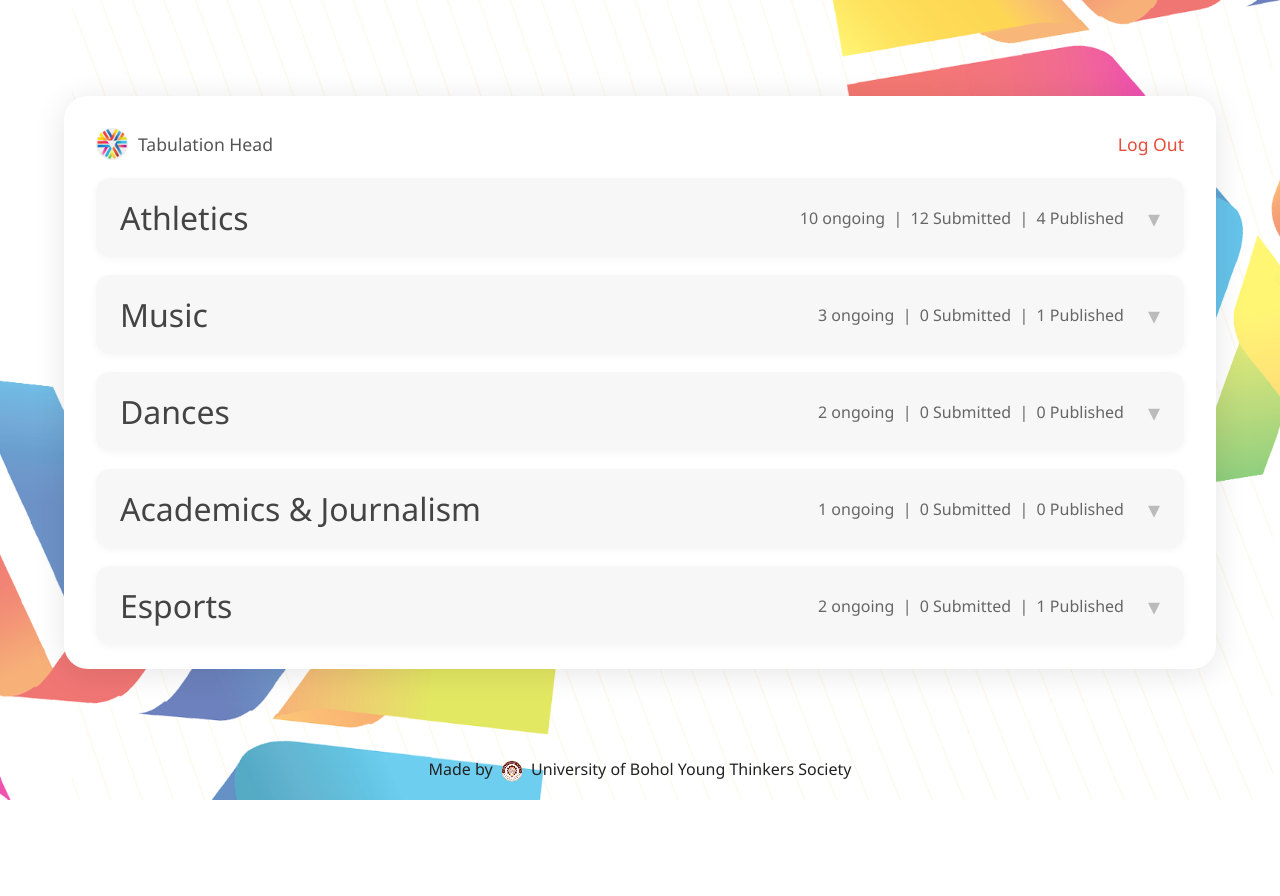
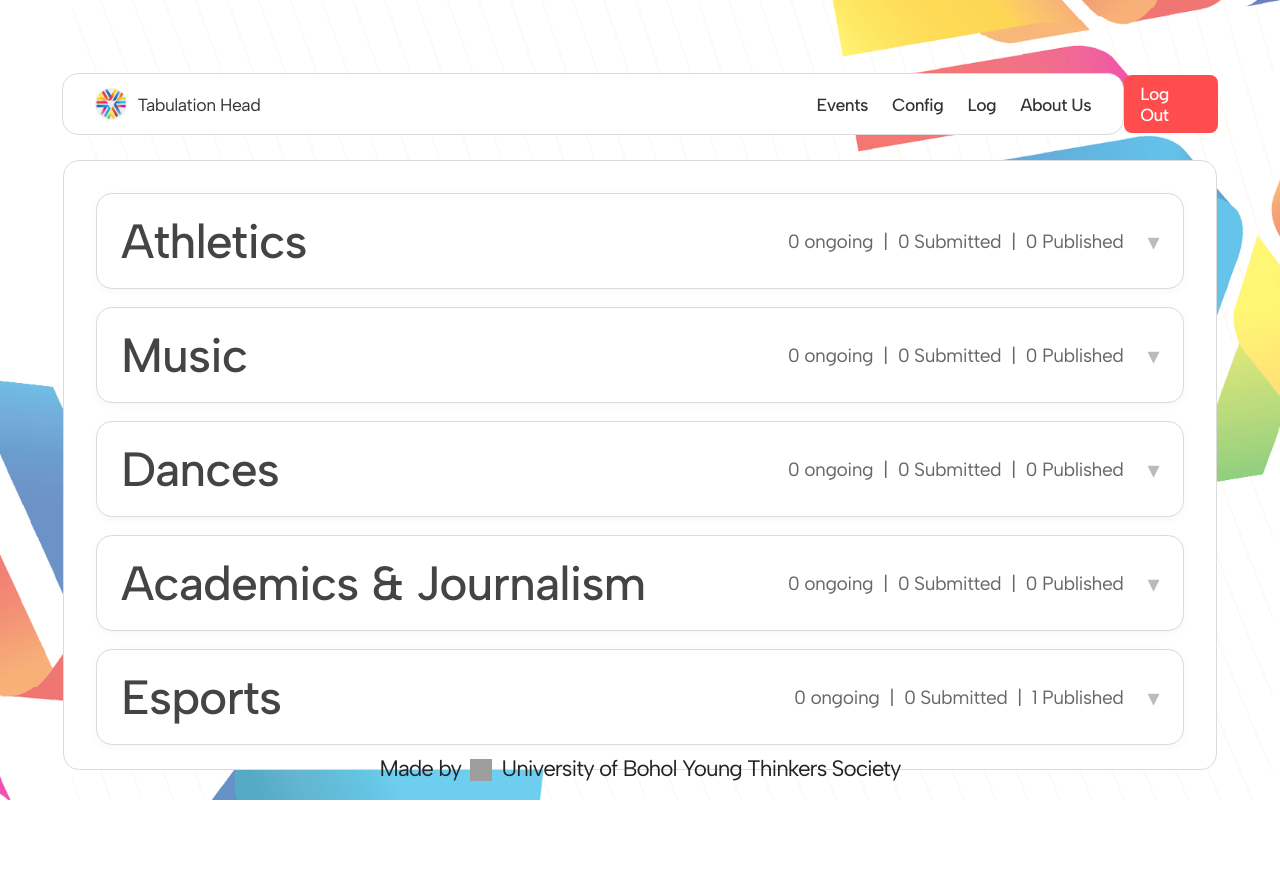
Before and after one commit to UB-Young-Thinkers-Society/UBDaysMedalTally, a PHP site: page /tabulation-head.html in a window 1280 px wide. After the commit the page ends 800 px from the top, so only its background shows below. Run offline with PHP 8.4, Linux system fonts and the light colour scheme; grey boxes are pictures that could not be loaded.

Commit message:
Adjusted TabulationHead page UI and simplified script

```diff
--- a/Medal Tally 2.0/index.html
+++ b/Medal Tally 2.0/index.html
@@ -3,7 +3,7 @@
 <head>
     <meta charset="UTF-8">
     <meta name="viewport" content="width=device-width, initial-scale=1.0">
-    <title>Login Page</title>
+    <title>UBDays Medal Tally</title>
     <link rel="stylesheet" href="styles.css">
     <link rel="icon" type="img/Login-Logo.png" href="img/Login-Logo.png">
 </head>
--- a/Medal Tally 2.0/styles-tabulation.css
+++ b/Medal Tally 2.0/styles-tabulation.css
@@ -1,45 +1,69 @@
+@import url('https://fonts.googleapis.com/css2?family=Albert+Sans:ital,wght@0,100..900;1,100..900&family=Montserrat:ital,wght@0,100..900;1,100..900&display=swap');
+
 body {
     margin: 0;
-    font-family: 'Segoe UI', Arial, sans-serif;
+    font-family: "Albert Sans", sans-serif;
     background: #fff;
     position: relative;
     min-height: 100vh;
+    letter-spacing: -.5px;
 }
 
 .background {
     position: fixed;
     top: 0; left: 0; right: 0; bottom: 0;
-    z-index: 0;
+    z-index: -99;
     background: url('img/BG.png') no-repeat center center;
     background-size: cover;
     opacity: 0.7;
 }
 
-.main-card {
-    position: relative;
-    z-index: 1;
-    width: calc(100vw - 2in);
-    min-height: calc(100vh - 3in);
-    margin: 1in auto 2in auto;
-    background: #fff;
-    border-radius: 24px;
-    box-shadow: 0 4px 32px rgba(0,0,0,0.10);
-    padding: 32px 32px 24px 32px;
+.header {
+    display: flex;
+    flex-direction: row;
+    width: calc(100vw - 1.3in);
+    height: 80px;
+    margin: 4rem auto 1rem auto;
+    justify-content: space-between;
+    align-items: center;
+    /* padding:  0 32px; */
 }
 
-.header {
+.navSection {
+    width: 92%;
+    height: 60px;
     display: flex;
     justify-content: space-between;
     align-items: center;
-    margin-bottom: 18px;
+    gap: 20px;
+    background-color: #fff;
+    border: 1px solid #DBDBDB;
+    border-radius: 16px;
 }
 
-.admin-info {
+#logoutBtn {
+    background: #ff4d4d;
+    border: none;
+    border-radius: 8px;
+    padding: 8px 16px;
+    cursor: pointer;
+}
+
+.logout {
+    color: #fff;
+    text-decoration: none;
+    font-size: 1.1rem;
+    font-weight: 500;
+}
+
+.accInfo {
     display: flex;
     align-items: center;
+    width: auto;
     gap: 10px;
     font-size: 1.1rem;
-    color: #555;
+    color: #333;
+    padding: 0 32px;
 }
 
 .admin-icon {
@@ -49,11 +73,36 @@ body {
     background: #eee;
 }
 
-.logout {
-    color: #e74c3c;
+.navButtons {
+    display: flex;
+    align-items: center;
+    gap: 24px;
+    font-size: 1.1rem;
+    color: #333;
+    padding: 0 32px;
+}
+
+.navButtons a {
     text-decoration: none;
-    font-size: 1.1rem;
+    color: #333;
     font-weight: 500;
+    transition: color 0.2s;
+}
+
+.navButtons a:hover {
+    border-bottom: 1px solid #2d5be3;
+}
+
+.main-card {
+    position: relative;
+    z-index: 1;
+    width: calc(100vw - 2in);
+    min-height: calc(100vh - 3in);
+    margin: 0 auto 2in auto;
+    background: #fff;
+    border: 1px solid #DBDBDB;
+    border-radius: 16px;
+    padding: 32px 32px 24px 32px;
 }
 
 .categories {
@@ -66,12 +115,17 @@ body {
     display: flex;
     align-items: center;
     justify-content: space-between;
-    background: #f7f7f7;
-    border-radius: 14px;
+    background: #ffffff;
+    border: 1px solid #DBDBDB;
+    border-radius: 16px;
     box-shadow: 0 2px 8px rgba(0,0,0,0.04);
     padding: 18px 24px;
     font-size: 1.1rem;
     transition: box-shadow 0.2s;
+}
+
+.category:hover{
+    cursor: pointer;
 }
 
 .category:hover {
@@ -79,15 +133,16 @@ body {
 }
 
 .cat-title {
-    font-size: 2rem;
+    font-size: 3rem;
     font-weight: 500;
+    letter-spacing: -1px;
     color: #444;
     flex: 1;
 }
 
 .cat-status {
     color: #666;
-    font-size: 1rem;
+    font-size: 1.2rem;
     margin-right: 24px;
     white-space: nowrap;
 }
@@ -109,7 +182,8 @@ footer {
     width: 100%;
     text-align: center;
     z-index: 2;
-    font-size: 1rem;
+    font-size: 1.4rem;
+    letter-spacing: -1px;
     color: #222;
     background: none;
 }
--- a/Medal Tally 2.0/tabulation-head.html
+++ b/Medal Tally 2.0/tabulation-head.html
@@ -8,20 +8,36 @@
     <link rel="icon" href="img/Login-Logo.png">
 </head>
 <body>
-    <div class="background"></div>
-    <div class="main-card">
-        <div class="header">
-            <div class="admin-info">
+    <div class="header">
+        <div class="navSection">
+
+            <div class="accInfo">
                 <img src="img/Login-Logo.png" alt="Admin" class="admin-icon">
                 <span>Tabulation Head</span>
             </div>
-            <a href="#" class="logout" id="logoutBtn">Log Out</a>
+
+            <div class="navButtons">
+                <a href="tabulation-head.html" class="nav-btn active">Events</a>
+                <a href="#" class="nav-btn">Config</a>
+                <a href="#" class="nav-btn">Log</a>
+                <a href="#" class="nav-btn">About Us</a>
+            </div>
+
         </div>
+
+        <div id="logoutBtn">
+            <a href="#" class="logout" >Log Out</a>
+        </div>
+
+    </div>
+
+    <div class="main-card">
+
         <div class="categories">
-            <div class="category" id="athletics-category">
+            <div class="category" data-details="athletics-details" id="athletics-category">
                 <div class="cat-title">Athletics</div>
-                <div class="cat-status">10 ongoing &nbsp;|&nbsp; 12 Submitted &nbsp;|&nbsp; 4 Published</div>
-                <div class="cat-arrow" id="athletics-arrow">&#9662;</div>
+                <div class="cat-status">0 ongoing &nbsp;|&nbsp; 0 Submitted &nbsp;|&nbsp; 0 Published</div>
+                <div class="cat-arrow" id="arrow">&#9662;</div>
             </div>
             <div class="category-details" id="athletics-details" style="display:none;">
                 <table class="events-table">
@@ -30,7 +46,18 @@
                             <th>Event Name</th>
                             <th>Medal Count</th>
                             <th>Status</th>
-                            <th>Filters</th>
+                            <th class="filterHeader">
+                                <div class="filterTitle">
+                                    Filters
+                                </div>
+                                <div class="filterButtons">
+                                    <button class="filterButt ongoing"></button>
+                                    <button class="filterButt review"></button>
+                                    <button class="filterButt approved"></button>
+                                    <button class="filterButt published"></button>
+                                    <button class="filterButt locked"></button>
+                                </div>
+                            </th>
                             <th>Actions</th>
                         </tr>
                     </thead>
@@ -65,123 +92,152 @@
                                 <button class="delete-btn">Delete</button>
                             </td>
                         </tr>
+                    </tbody>
+                </table>
+            </div>
+
+            <div class="category" data-details="music-details">
+                <div class="cat-title">Music</div>
+                <div class="cat-status">0 ongoing &nbsp;|&nbsp; 0 Submitted &nbsp;|&nbsp; 0 Published</div>
+                <div class="cat-arrow" id="arrow">&#9662;</div>
+            </div>
+            <div class="category-details" id="music-details" style="display:none;">
+                <table class="events-table">
+                    <thead>
                         <tr>
-                            <td>Archery – 20M – Women</td>
-                            <td>1</td>
-                            <td><span class="status ongoing">ongoing</span></td>
+                            <th>Event Name</th>
+                            <th>Medal Count</th>
+                            <th>Status</th>
+                            <th class="filterHeader">
+                                <div class="filterTitle">
+                                    Filters
+                                </div>
+                                <div class="filterButtons">
+                                    <button class="filterButt ongoing"></button>
+                                    <button class="filterButt review"></button>
+                                    <button class="filterButt approved"></button>
+                                    <button class="filterButt published"></button>
+                                    <button class="filterButt locked"></button>
+                                </div>
+                            </th>
+                            <th>Actions</th>
+                        </tr>
+                    </thead>
+                    <tbody>
+                        <tr>
                             <td>
-                                <button class="filter review">For Review</button>
-                                <button class="filter approved">Approved</button>
-                                <button class="filter published">Published</button>
-                                <button class="filter locked">Locked</button>
-                            </td>
-                            <td>
-                                <button class="edit-btn">Edit</button>
-                                <button class="delete-btn">Delete</button>
-                            </td>
-                        </tr>
-                        <tr>
-                            <td>Archery – 20M – Men</td>
-                            <td>1</td>
-                            <td><span class="status ongoing">ongoing</span></td>
-                            <td>
-                                <button class="filter review">For Review</button>
-                                <button class="filter approved">Approved</button>
-                                <button class="filter published">Published</button>
-                                <button class="filter locked">Locked</button>
-                            </td>
-                            <td>
-                                <button class="edit-btn">Edit</button>
-                                <button class="delete-btn">Delete</button>
-                            </td>
-                        </tr>
-                        <tr>
-                            <td>Archery – 40M – Women</td>
-                            <td>1</td>
-                            <td><span class="status ongoing">ongoing</span></td>
-                            <td>
-                                <button class="filter review">For Review</button>
-                                <button class="filter approved">Approved</button>
-                                <button class="filter published">Published</button>
-                                <button class="filter locked">Locked</button>
-                            </td>
-                            <td>
-                                <button class="edit-btn">Edit</button>
-                                <button class="delete-btn">Delete</button>
-                            </td>
-                        </tr>
-                        <tr>
-                            <td>Archery – 40M – Men</td>
-                            <td>1</td>
-                            <td><span class="status ongoing">ongoing</span></td>
-                            <td>
-                                <button class="filter review">For Review</button>
-                                <button class="filter approved">Approved</button>
-                                <button class="filter published">Published</button>
-                                <button class="filter locked">Locked</button>
-                            </td>
-                            <td>
-                                <button class="edit-btn">Edit</button>
-                                <button class="delete-btn">Delete</button>
-                            </td>
-                        </tr>
-                        <tr>
-                            <td>Archery – 10M – Women</td>
-                            <td>1</td>
-                            <td><span class="status ongoing">ongoing</span></td>
-                            <td>
-                                <button class="filter review">For Review</button>
-                                <button class="filter approved">Approved</button>
-                                <button class="filter published">Published</button>
-                                <button class="filter locked">Locked</button>
-                            </td>
-                            <td>
-                                <button class="edit-btn">Edit</button>
-                                <button class="delete-btn">Delete</button>
-                            </td>
                         </tr>
                     </tbody>
                 </table>
             </div>
-
-            <div class="category">
-                <div class="cat-title">Music</div>
-                <div class="cat-status">3 ongoing &nbsp;|&nbsp; 0 Submitted &nbsp;|&nbsp; 1 Published</div>
-                <div class="cat-arrow">&#9662;</div>
+            <div class="category" data-details="dances-details">
+                <div class="cat-title">Dances</div>
+                <div class="cat-status">0 ongoing &nbsp;|&nbsp; 0 Submitted &nbsp;|&nbsp; 0 Published</div>
+                <div class="cat-arrow" id="arrow">&#9662;</div>
             </div>
-            <div class="category">
-                <div class="cat-title">Dances</div>
-                <div class="cat-status">2 ongoing &nbsp;|&nbsp; 0 Submitted &nbsp;|&nbsp; 0 Published</div>
-                <div class="cat-arrow">&#9662;</div>
+            <div class="category-details" id="dances-details" style="display:none;">
+                <table class="events-table">
+                    <thead>
+                        <tr>
+                            <th>Event Name</th>
+                            <th>Medal Count</th>
+                            <th>Status</th>
+                            <th class="filterHeader">
+                                <div class="filterTitle">
+                                    Filters
+                                </div>
+                                <div class="filterButtons">
+                                    <button class="filterButt ongoing"></button>
+                                    <button class="filterButt review"></button>
+                                    <button class="filterButt approved"></button>
+                                    <button class="filterButt published"></button>
+                                    <button class="filterButt locked"></button>
+                                </div>
+                            </th>
+                            <th>Actions</th>
+                        </tr>
+                    </thead>
+                    <tbody>
+                        <tr>
+                            <td>
+                        </tr>
+                    </tbody>
+                </table>
             </div>
-            <div class="category">
+            <div class="category" data-details="acad-details">
                 <div class="cat-title">Academics &amp; Journalism</div>
-                <div class="cat-status">1 ongoing &nbsp;|&nbsp; 0 Submitted &nbsp;|&nbsp; 0 Published</div>
-                <div class="cat-arrow">&#9662;</div>
+                <div class="cat-status">0 ongoing &nbsp;|&nbsp; 0 Submitted &nbsp;|&nbsp; 0 Published</div>
+                <div class="cat-arrow" id="arrow">&#9662;</div>
             </div>
-            <div class="category">
+            <div class="category-details" id="acad-details" style="display:none;">
+                <table class="events-table">
+                    <thead>
+                        <tr>
+                            <th>Event Name</th>
+                            <th>Medal Count</th>
+                            <th>Status</th>
+                            <th class="filterHeader">
+                                <div class="filterTitle">
+                                    Filters
+                                </div>
+                                <div class="filterButtons">
+                                    <button class="filterButt ongoing"></button>
+                                    <button class="filterButt review"></button>
+                                    <button class="filterButt approved"></button>
+                                    <button class="filterButt published"></button>
+                                    <button class="filterButt locked"></button>
+                                </div>
+                            </th>
+                            <th>Actions</th>
+                        </tr>
+                    </thead>
+                    <tbody>
+                        <tr>
+                            <td>
+                        </tr>
+                    </tbody>
+                </table>
+            </div>
+            <div class="category" data-details="esports-details">
                 <div class="cat-title">Esports</div>
-                <div class="cat-status">2 ongoing &nbsp;|&nbsp; 0 Submitted &nbsp;|&nbsp; 1 Published</div>
-                <div class="cat-arrow">&#9662;</div>
+                <div class="cat-status">0 ongoing &nbsp;|&nbsp; 0 Submitted &nbsp;|&nbsp; 1 Published</div>
+                <div class="cat-arrow" id="arrow">&#9662;</div>
+            </div>
+            <div class="category-details" id="esports-details" style="display:none;">
+                <table class="events-table">
+                    <thead>
+                        <tr>
+                            <th>Event Name</th>
+                            <th>Medal Count</th>
+                            <th>Status</th>
+                            <th class="filterHeader">
+                                <div class="filterTitle">
+                                    Filters
+                                </div>
+                                <div class="filterButtons">
+                                    <button class="filterButt ongoing"></button>
+                                    <button class="filterButt review"></button>
+                                    <button class="filterButt approved"></button>
+                                    <button class="filterButt published"></button>
+                                    <button class="filterButt locked"></button>
+                                </div>
+                            </th>
+                            <th>Actions</th>
+                        </tr>
+                    </thead>
+                    <tbody>
+                        <tr>
+                            <td>
+                        </tr>
+                    </tbody>
+                </table>
             </div>
         </div>
     </div>
     <footer>
-        <span>Made by <img src="img/UBYTeS New Logo 1.png" alt="UB Logo" class="ub-logo"> University of Bohol Young Thinkers Society</span>
+        <span>Made by <img src="../logos/ubytesLogo@3x.png" alt="UB Logo" class="ub-logo"> University of Bohol Young Thinkers Society</span>
     </footer>
-    <script>
-        document.getElementById('athletics-arrow').onclick = function() {
-            var details = document.getElementById('athletics-details');
-            details.style.display = details.style.display === 'none' ? 'block' : 'none';
-        };
-        document.getElementById('athletics-arrow').onclick = function() {
-            var details = document.getElementById('athletics-details');
-            details.style.display = details.style.display === 'none' ? 'block' : 'none';
-        };
-        document.getElementById('logoutBtn').onclick = function(e) {
-            e.preventDefault();
-            window.location.href = 'index.html';
-        };
-    </script>
+    <div class="background"></div>
+    <script src="tabulation-head-script.js"></script>
 </body>
 </html>
```
Also changed, not shown: other parts of Medal Tally 2.0/styles-tabulation.css (+46 -8 lines), Medal Tally 2.0/tabulation-head-script.js (added, +31 -0 lines), logos/ubytesLogo.png (added), logos/ubytesLogo@2x.png (added), logos/ubytesLogo@3x.png (added), logos/ubytesLogo@4x.png (added).
